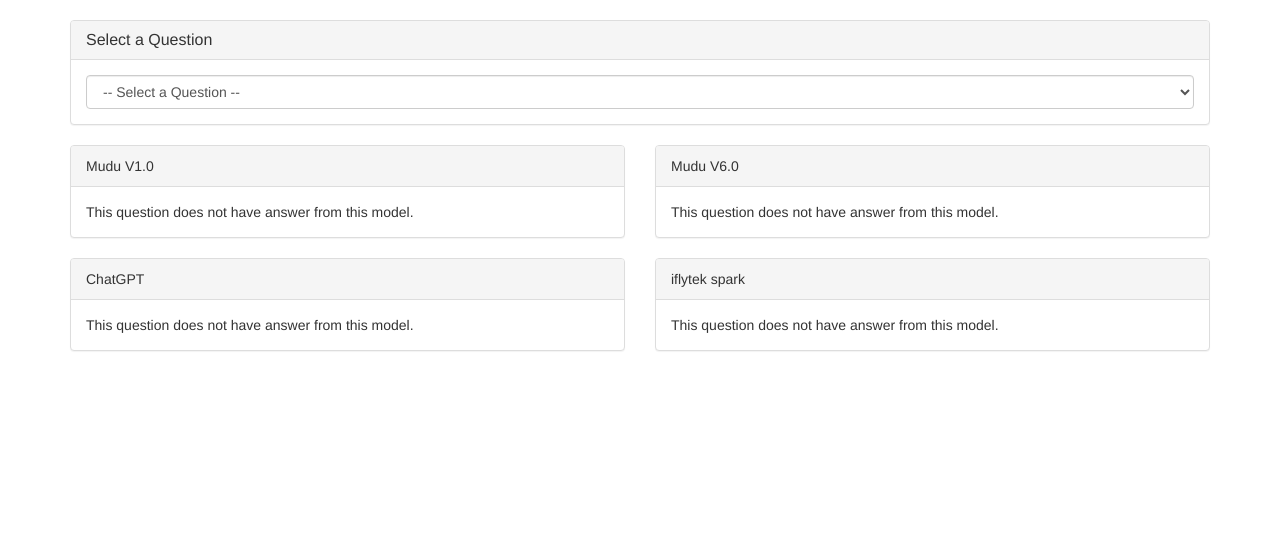
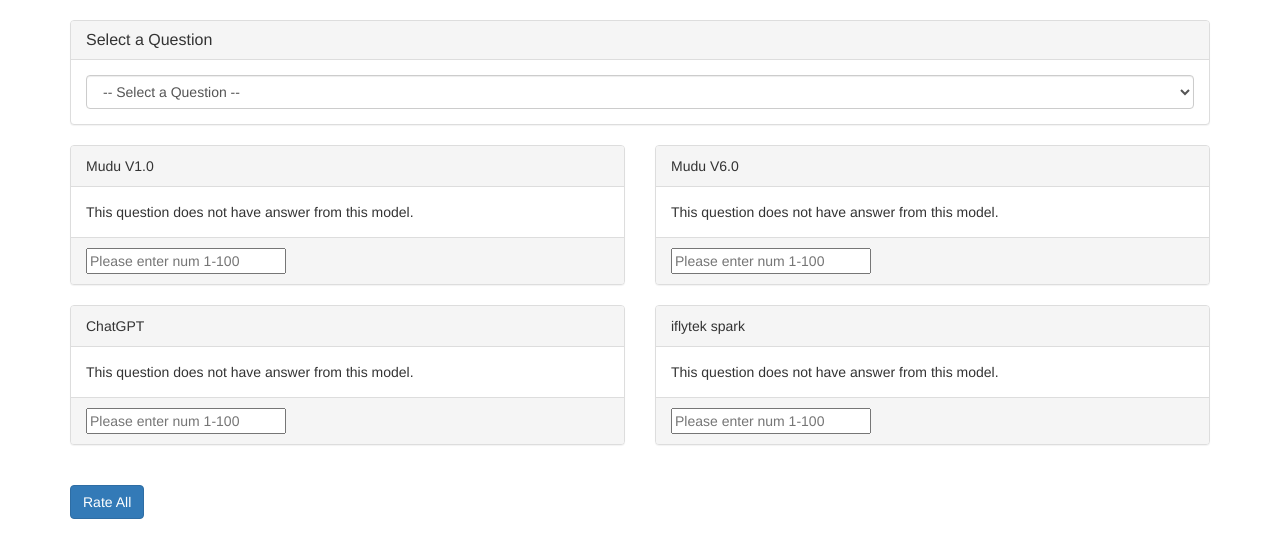
Before and after one commit to summer-Intern-2023/MUDU_Dataset, a Django app: page /evaluation/ in a window 1280 px wide. Shown: the part 50-608 px from the top of the page. Run offline with Django 4.2, Linux system fonts and the light colour scheme; data that the repository does not hold is empty; parts of the project's set-up code (start-up, migrations or seed data) failed here and were passed over; some libraries are stand-ins or nearby versions.

Commit message:
feature: Add evaluate input and button

```diff
--- a/llmdataset/urls.py
+++ b/llmdataset/urls.py
@@ -75,12 +75,12 @@
     path("conversation/list/", views.conversation_list),
 
     #evaluation page
-    path('evaluation/', views.evaluation, name='evaluation')
+    path('evaluation/', views.evaluation, name='evaluation'),
+    path('rate/', views.rate, name='rate')
 
     #chatbot manage
     #path('chatbot/', views.chatbot_view, name='chatbot'),
 
     # path('chatbot/response/', views.handle_input, name='handle_input')
 
-
 ]
--- a/setcollect/templates/evaluation.html
+++ b/setcollect/templates/evaluation.html
@@ -1,6 +1,7 @@
 {% extends 'layout.html' %}
 
 {% block content %}
+
 
 <div class="container">
     <div class="panel panel-default">
@@ -21,6 +22,10 @@
         </div>
     </div>
 
+    <form action="{% url 'rate' %}" method="post" onsubmit="return validateForm();">
+        {% csrf_token %}
+        <!-- 添加隐藏字段来存储所选问题的文本 -->
+        <input type="hidden" name="question_text" value="{{ selected_question_text }}">
         <!-- 添加的4个滚轮框，2x2布局 -->
         <div class="row">
             <div class="col-md-6">
@@ -31,6 +36,9 @@
                     <div class="panel-body" style="overflow: auto; max-height: 200px;">
                         {{ answers_by_model.4|default:"This question does not have answer from this model." }}
                     </div>
+                    <div class="panel-footer">
+                        <input type="number" name="rating_4" placeholder="Please enter num 1-100" min="1" max="100" value="{{ current_ratings.4 }}">
+                    </div>
                 </div>
             </div>
             <div class="col-md-6">
@@ -40,6 +48,9 @@
                     </div>
                     <div class="panel-body" style="overflow: auto; max-height: 200px;">
                         {{ answers_by_model.9|default:"This question does not have answer from this model." }}
+                    </div>
+                    <div class="panel-footer">
+                        <input type="number" name="rating_9" placeholder="Please enter num 1-100" min="1" max="100" value="{{ current_ratings.9 }}">
                     </div>
                 </div>
             </div>
@@ -54,6 +65,9 @@
                     <div class="panel-body" style="overflow: auto; max-height: 200px;">
                         {{ answers_by_model.1|default:"This question does not have answer from this model." }}
                     </div>
+                    <div class="panel-footer">
+                        <input type="number" name="rating_1" placeholder="Please enter num 1-100" min="1" max="100" value="{{ current_ratings.1 }}">
+                    </div>
                 </div>
             </div>
             <div class="col-md-6">
@@ -64,9 +78,55 @@
                     <div class="panel-body" style="overflow: auto; max-height: 200px;">
                         {{ answers_by_model.2|default:"This question does not have answer from this model." }}
                     </div>
+                    <div class="panel-footer">
+                        <input type="number" name="rating_2" placeholder="Please enter num 1-100" min="1" max="100" value="{{ current_ratings.2 }}">
                     </div>
                 </div>
             </div>
         </div>
 
+        <!-- 输入框大小调整 -->
+        <style>
+            input[type="number"] {
+                width: 200px;
+            }
+        </style>
+
+        <!-- 在页面下方添加一个整体的rate按钮 -->
+        <div class="row" style="margin-top: 20px;">
+            <div class="col-md-12">
+                <button type="submit" class="btn btn-primary">Rate All</button>
+            </div>
+        </div>
+    </form>
+</div>
+
+<script>
+    function validateForm() {
+        const models = {
+            1: "ChatGPT",
+            2: "iflytek spark",
+            4: "Mudu V1.0",
+            9: "Mudu V6.0"
+        };
+
+        for (const modelId in models) {
+            const input = document.querySelector(`input[name="rating_${modelId}"]`);
+            const value = input.value;
+
+            if (!value) {
+                alert(`${models[modelId]} 输入不能为空`);
+                return false;
+            }
+
+            if (isNaN(value) || value < 1 || value > 100) {
+                alert(`${models[modelId]} 输入必须在1-100之间`);
+                return false;
+            }
+        }
+
+        return true;
+    }
+</script>
+
 {% endblock %}
--- a/setcollect/templates/question_list.html
+++ b/setcollect/templates/question_list.html
@@ -51,6 +51,7 @@
                             {% for lmodel in obj.lmodel_set.all %}
                             <td>{{ lmodel.get_lmodel_display }}</td>
                             <td>{{ lmodel.answer }}</td>
+                            <td>{{ lmodel.evaluation }}</td>
                             {% empty %}
                             <td colspan="2">No answers for this question.</td>
                             {% endfor %}
--- a/setcollect/views.py
+++ b/setcollect/views.py
@@ -1,5 +1,7 @@
 from django.shortcuts import render, HttpResponse
 from .models import Question, LModel
+from django.shortcuts import redirect
+from django.contrib import messages
 
 http_address = 'http://127.0.0.1:8000/'
 
@@ -35,17 +37,48 @@
 
     selected_question_text = request.GET.get('question_text')
     answers_by_model = {}
+    current_ratings = {}
     if selected_question_text:
-        # 获取每个模型的答案
+        # 获取每个模型的答案和当前评估值
         for model_choice in LModel.model_choice:
             model_id = model_choice[0]
             answers = LModel.objects.filter(question__question=selected_question_text, lmodel=model_id)
             answers_by_model[model_id] = answers[0].answer if answers else "This question does not have answer from this model."  # 如果没有答案，就使用默认文本
+            current_ratings[model_id] = answers[0].evaluation if answers else None
 
     context = {
         'all_questions': unique_questions,
         'answers_by_model': answers_by_model,
-        'selected_question_text': selected_question_text
+        'selected_question_text': selected_question_text,
+        'current_ratings': current_ratings  # 添加当前评估值到上下文
     }
 
     return render(request, 'evaluation.html', context)
+
+def rate(request):
+    if request.method == "POST":
+        # 获取问题的文本
+        question_text = request.POST.get('question_text')
+
+        # 获取所有的评分值
+        rating_1 = request.POST.get('rating_1')
+        rating_2 = request.POST.get('rating_2')
+        rating_4 = request.POST.get('rating_4')
+        rating_9 = request.POST.get('rating_9')
+
+        # 根据问题文本获取相关的问题ID
+        related_questions = Question.objects.filter(question=question_text)
+
+        # 更新数据库记录
+        for question in related_questions:
+            if rating_1:
+                LModel.objects.filter(lmodel=1, question=question).update(evaluation=rating_1)
+            if rating_2:
+                LModel.objects.filter(lmodel=2, question=question).update(evaluation=rating_2)
+            if rating_4:
+                LModel.objects.filter(lmodel=4, question=question).update(evaluation=rating_4)
+            if rating_9:
+                LModel.objects.filter(lmodel=9, question=question).update(evaluation=rating_9)
+
+    # 重定向回evaluation页面，以便用户可以继续选择和评价问题
+    return redirect(f"/evaluation/?question_text={question_text}")
```
Also changed, not shown: setcollect/function/question_manage.py (+9 -0 lines). Lines whose indentation alone changed are shown as unchanged.
